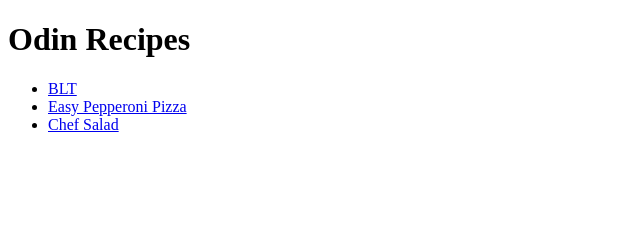
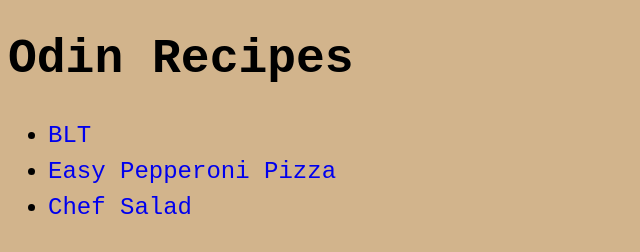
Before and after one commit to aarnwri/odin_recipes, a plain HTML site: page index.html in a window 1280 px wide. Shown: the whole page, without its empty margins (0-640 px from the left). Drawn offline with Linux system fonts and the light colour scheme.

```diff
--- a/index.html
+++ b/index.html
@@ -2,16 +2,18 @@
 <html lang="en">
   <head>
     <meta charset="utf-8">
+    <link rel="stylesheet" href="style.css">
+
     <title>Odin Recipes</title>
   </head>
 
   <body>
     <h1>Odin Recipes</h1>
 
-    <ul>
-      <li><a href="recipes/blt.html">BLT</a></li>
-      <li><a href="recipes/pizza.html">Easy Pepperoni Pizza</a></li>
-      <li><a href="recipes/chef_salad.html">Chef Salad</a></li>
+    <ul class="recipe_list">
+      <li><a class="recipe" href="recipes/blt.html">BLT</a></li>
+      <li><a class="recipe" href="recipes/pizza.html">Easy Pepperoni Pizza</a></li>
+      <li><a class="recipe" href="recipes/chef_salad.html">Chef Salad</a></li>
     </ul>
   </body>
 </html>
--- /dev/null
+++ b/style.css
@@ -0,0 +1,20 @@
+/* style.css */
+
+body {
+  background-color: tan;
+  color: black;
+  font-size: 24px;
+  font-family: Courier New, Monospace;
+}
+
+h1 {
+  font-size: 48px;
+}
+
+.recipe_list {
+  line-height: 1.5;
+}
+
+a.recipe {
+  text-decoration: none;
+}
```
Also changed, not shown: recipes/blt.html (+2 -0 lines), recipes/chef_salad.html (+2 -0 lines), recipes/pizza.html (+2 -0 lines).
